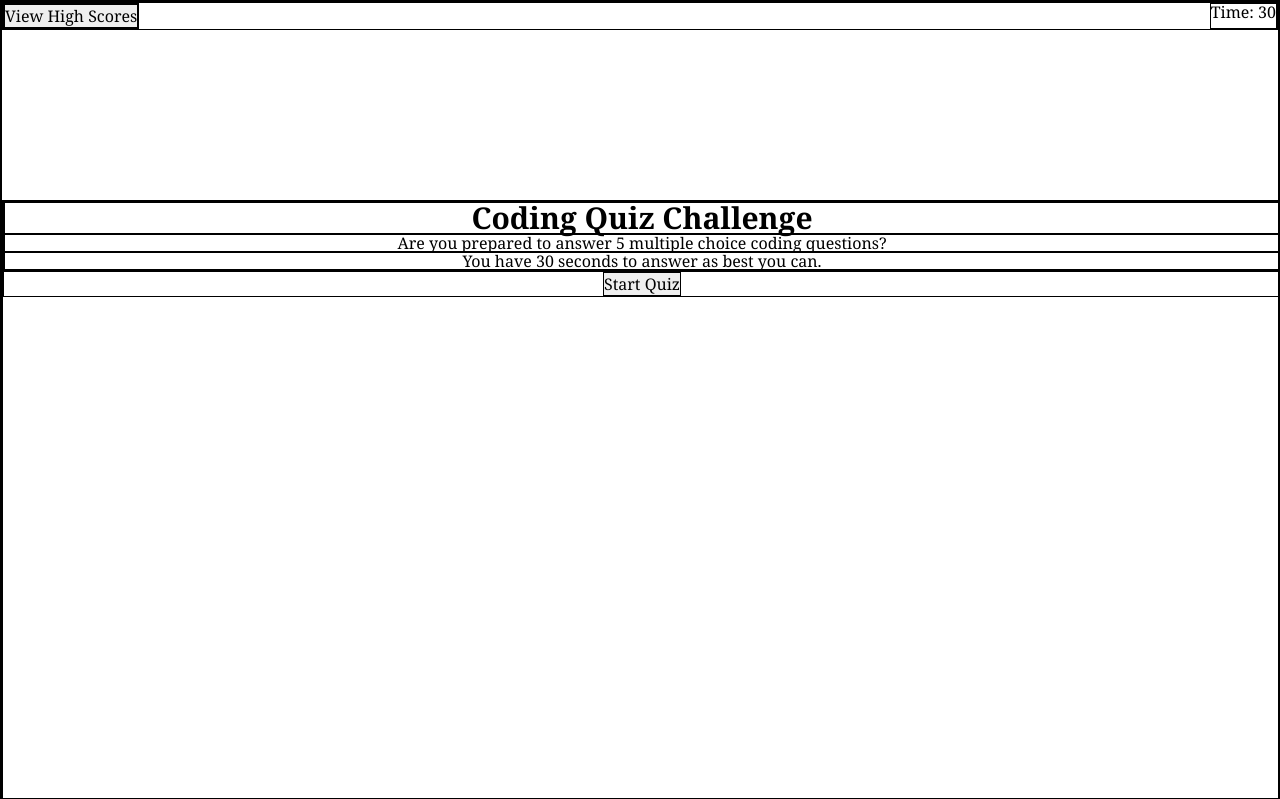
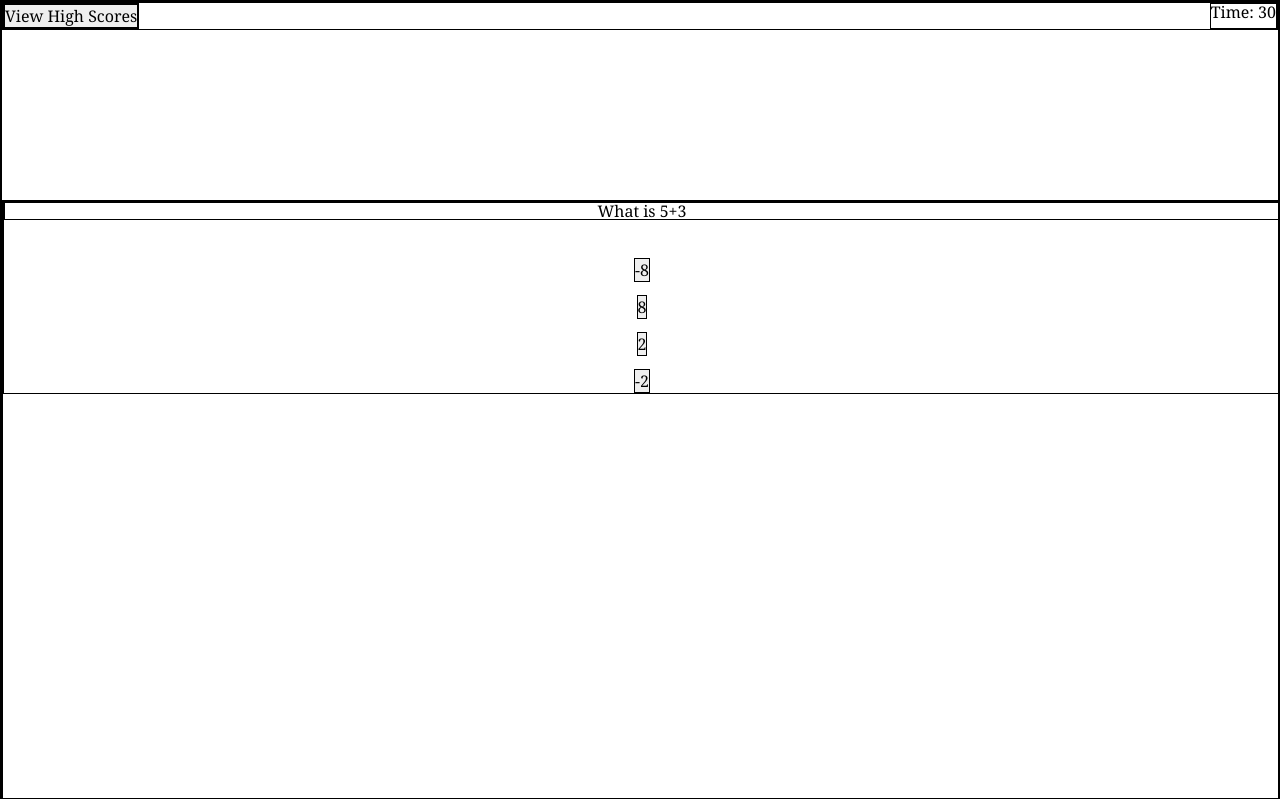
Before and after one commit to rhoverholt/4hwk-code-quiz, a plain HTML site: page index.html in a window 1280 px wide. Both pictures are taken after a click on the button "Start Quiz". Shown: the top 799 px of the page. Drawn offline with Linux system fonts and the light colour scheme.

Commit message:
Implemented initial question logic

```diff
--- a/assets/css/style.css
+++ b/assets/css/style.css
@@ -43,3 +43,18 @@ main {
     height: 100%;
     width: 100%;
 }
+
+.question-header {
+    margin-bottom: 3%;
+}
+
+.answer-btn {
+    display:block;
+    margin-left: auto;
+    margin-right: auto;
+    margin-top: 1%;
+}
+
+.answer-btn:hover {
+    background-color: grey;
+}
--- a/assets/js/script.js
+++ b/assets/js/script.js
@@ -1,5 +1,19 @@
 // Define global constants and variables
 const startTime = 30;
+
+const question1 = {
+    questionText: "What is 5+3",
+    answerChoices: ["-8", "8", "2", "-2"],
+    answerIndex: 1
+};
+
+const question2 = {
+    questionText: "How much do you like programming?",
+    answerChoices: ["More than sliced bread", "About the same as sliced bread", "It's ok", "About the same as going to the dentist", "Worse than going to the dentist"],
+    answerIndex: 0
+};
+
+const questions = [question1, question2];
 
 let navHighScoreArea = document.getElementById('nav-high-score');
 let timerArea = document.getElementById('timer-container');
@@ -12,20 +26,20 @@ init();
 // Setup Event Handlers via Delegation
 bodyArea.addEventListener("click", processClick);
 
-
 // Define Event Handler Functions
 function processClick(event) {
     var element = event.target;
 
     switch (element.id) {
         case "start-quiz-btn":
-            console.log("Start button pressed!");
+            startQuiz();
             break;
         case "nav-btn":
             console.log("Nav button pressed!");
             break;
         default:
             console.log("What?! " + element.id + " was clicked?");
+            break;
     }
 }
 
@@ -72,6 +86,31 @@ function displayTimer(time) {
     }
 }
 
+function startQuiz() {
+
+    // Pose a random question
+    poseQuestion(Math.floor(Math.random() * questions.length));
+//    startTimer(startTime);
+
+    function poseQuestion(index) {
+        // The questions have been setup as constant objects at the top.
+        // they contain 3 properties: questionText, answerChoices (array), and answer Index (the index to the correct answer)
+
+        var thisQuestion = questions[index];
+        var thisAnswer = 0;
+
+        questionHTML = "<p class='question-header'>" + thisQuestion.questionText + "</p>";
+
+        while (thisAnswer < thisQuestion.answerChoices.length) {
+            questionHTML += `<button id="answer-btn-${thisAnswer}" class="answer-btn" data-this="${index}" data-asked="[${index}"]>${thisQuestion.answerChoices[thisAnswer]}</button>`;
+            thisAnswer++;
+        }
+
+        console.log(questionHTML);
+        mainArea.innerHTML = questionHTML;
+     }
+}
+
 function errorMsg(msg) {
     if (typeof msg != "string") {
         console.log(msg);
```
